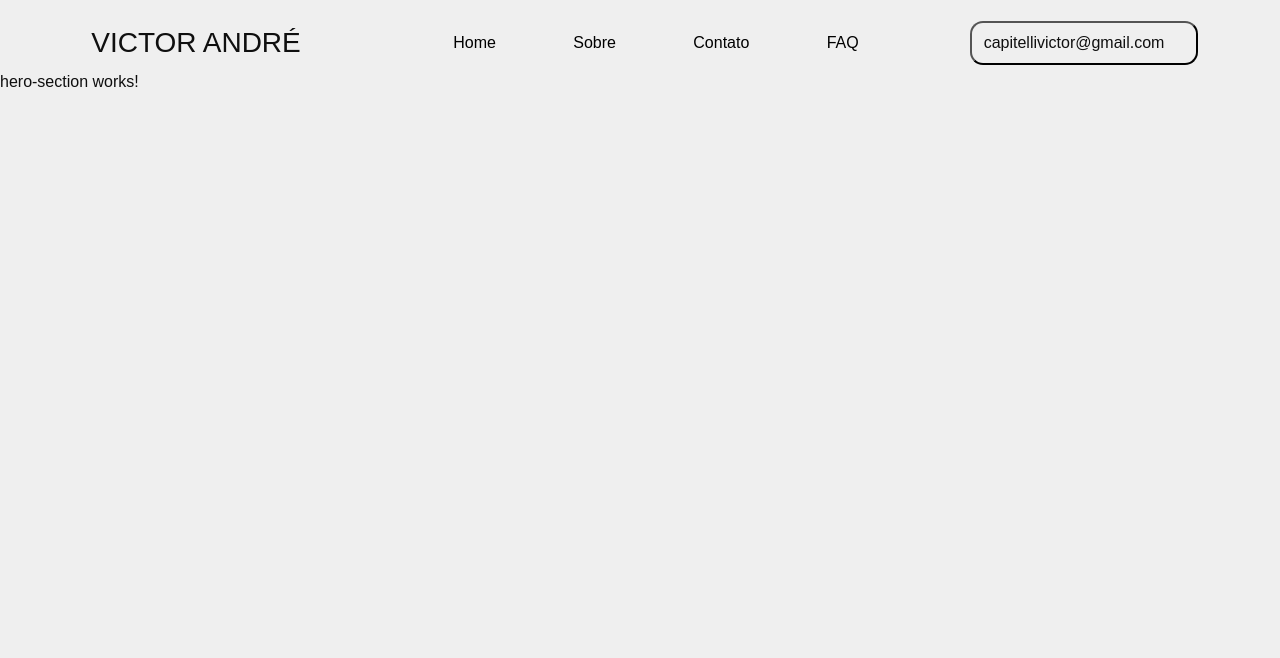
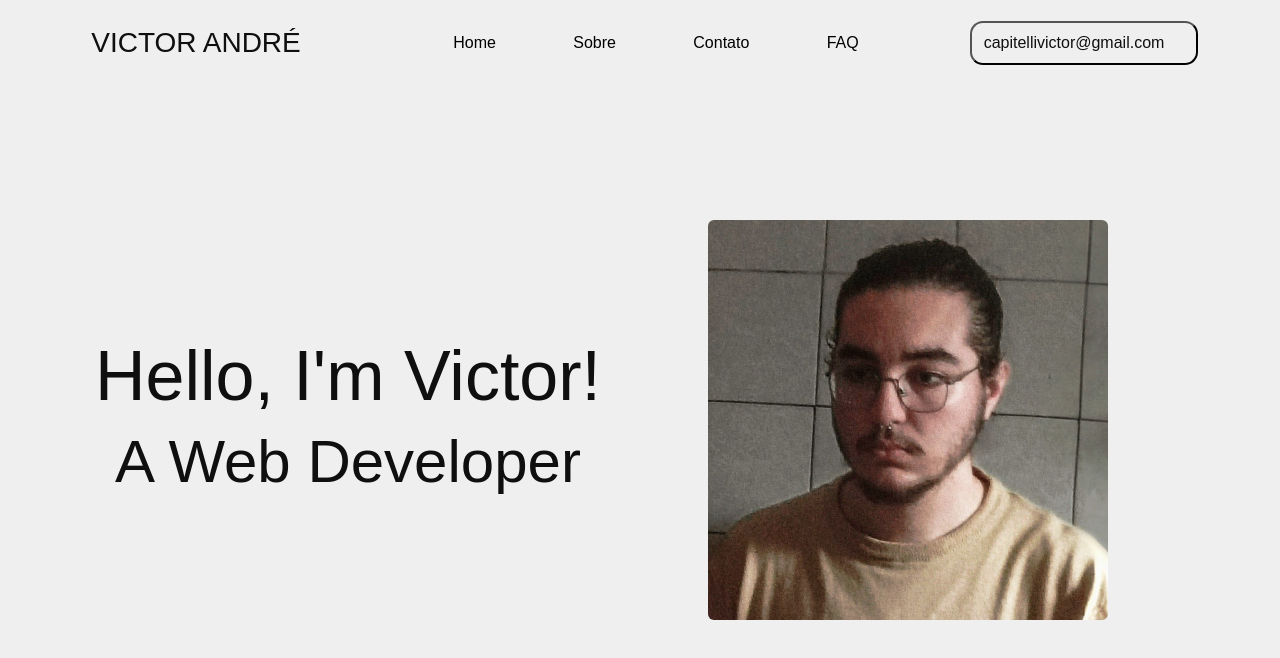
Before and after one commit to eusolomax/portfolio, an Angular app: page / in a window 1280 px wide. Shown: the top 658 px of the page. Built offline with nearby package versions, Linux system fonts and the light colour scheme; a web font is replaced by a local one.

Commit message:
feat: hero section v1 WIP;

```diff
--- a/src/app/components/hero-section/hero-section.component.html
+++ b/src/app/components/hero-section/hero-section.component.html
@@ -1 +1,12 @@
-<p>hero-section works!</p>
+<section style="height: 700px;" class="w-auto d-flex align-items-center">
+  <div style="height: 400px; padding: 0 80px;" class="w-100 row">
+    <div class="d-flex-center h-100 flex-column col-lg">
+      <h1 style="font-size: 70px;">Hello, I'm Victor!</h1>
+      <h2 style="font-size: 60px;">A Web Developer</h2>
+    </div>
+
+    <div class="d-flex-center h-100 flex-column col-lg">
+      <img class="h-100 rounded" src="../../../assets/images/profile.jpeg">
+    </div>
+  </div>
+</section>
```
Also changed, not shown: src/app/components/header/header.component.html (line endings or trailing spaces), src/assets/images/profile.jpeg (added).
